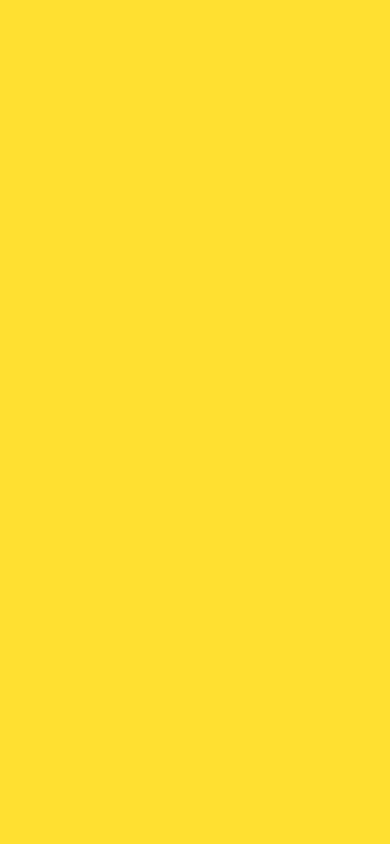
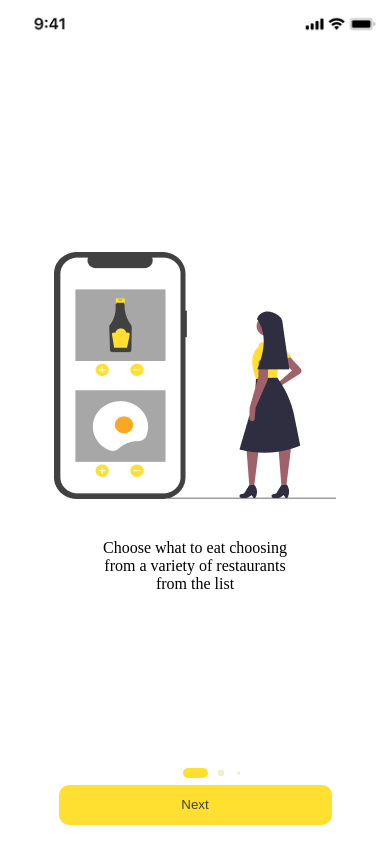
Before and after one commit to sebastianbarrerah/Food-Delivery-App, a React (Vite) app: page /slider in a window 390 px wide. Before the commit this address had no page. Built offline with nearby package versions, Linux system fonts and the light colour scheme.

Commit message:
Agregando nueva slider

```diff
--- a/src/components/routes/Router.jsx
+++ b/src/components/routes/Router.jsx
@@ -1,11 +1,13 @@
 import { BrowserRouter, Route, Routes } from "react-router-dom";
 import Start from "../start/Start";
+import Slider from "../slider/Slider";
 
 const Router = () => {
     return(
         <BrowserRouter>
             <Routes>
                 <Route path="/" element={<Start/>}/>
+                <Route path="/slider" element={<Slider/>}/>
             </Routes>
         </BrowserRouter>
     )
--- /dev/null
+++ b/src/components/slider/Slider.jsx
@@ -0,0 +1,63 @@
+import './slider.scss'
+import React from 'react'
+import barraCelular from "../../assets/imagenes/barraCelular.png"
+import mujerCelular from "../../assets/imagenes/mujerCelular.png"
+import hombreCelular from "../../assets/imagenes/hombreCelular.png"
+import mujerCelular2 from "../../assets/imagenes/mujer2Celular.png"
+
+import { Swiper, SwiperSlide } from 'swiper/react';
+import 'swiper/css';
+import 'swiper/css/pagination';
+import { Pagination } from 'swiper/modules';
+
+const Slider = () => {
+
+    return (
+
+        <Swiper
+
+            pagination={{
+                dynamicBullets: true,
+            }}
+            modules={[Pagination]}
+            className="mySwiper">
+
+            <SwiperSlide>
+                <section className='slider__container'>
+                    <img src={barraCelular} alt="barra celular" className='barra__celular1' />
+                    <div className='slider__principal'>
+                        <img src={mujerCelular} alt="Mujer con celular" />
+                        <span className='descripcionSection'>Choose what to eat choosing from a variety of restaurants from the list</span>
+                    </div>
+                    <button className='btn__next' >Next</button>
+                </section>
+
+            </SwiperSlide>
+
+            <SwiperSlide>
+            <section className='slider__container'>
+                    <img src={barraCelular} alt="barra celular" className='barra__celular1' />
+                    <div className='slider__principal'>
+                        <img src={hombreCelular} alt="Mujer con celular" />
+                        <span className='descripcionSection'>Choose where you want to deliver by indicating on the map</span>
+                    </div>
+                    <button className='btn__next'>Next</button>
+            </section>
+            </SwiperSlide>
+
+            <SwiperSlide>
+            <section className='slider__container'>
+                    <img src={barraCelular} alt="barra celular" className='barra__celular1' />
+                    <div className='slider__principal'>
+                        <img src={mujerCelular2} alt="Mujer con celular" />
+                        <span className='descripcionSection'>We will deliver as soon as possible</span>
+                    </div>
+                    <button className='btn__next'>Next</button>
+            </section>
+            </SwiperSlide>
+
+        </Swiper>
+    );
+}
+
+export default Slider
--- /dev/null
+++ b/src/components/slider/slider.scss
@@ -0,0 +1,148 @@
+@import "../../assets/estilos/variables.scss";
+@import "../../assets/estilos/reset.scss";
+
+@media (max-width: 600px) {
+    .mySwiper {
+
+        .swiper-pagination-bullet {
+            width: 10px;
+            /* Ancho de cada bolita */
+            height: 10px;
+            /* Altura de cada bolita */
+            background-color: #afaf01;
+            /* Color de fondo de las bolitas */
+            border-radius: 15px;
+            /* Para dar forma circular a las bolitas */
+            margin: 0 5px;
+            /* Espaciado entre las bolitas */
+            color: $amarillo;
+            position: fixed;
+
+
+        }
+
+        .swiper-pagination {
+            margin-bottom: 15%;
+        }
+
+        .swiper-pagination-bullet-active {
+            background-color: $amarillo;
+            color: $amarillo;
+            width: 25px;
+        }
+
+
+        .slider__container {
+            height: 100vh;
+            display: flex;
+            flex-direction: column;
+            text-align: center;
+            align-items: center;
+            flex-wrap: wrap;
+            justify-content: space-evenly;
+
+            .barra__celular1 {
+                width: 100%;
+                position: fixed;
+                top: 0;
+            }
+
+            .slider__principal {
+                display: flex;
+                flex-direction: column;
+                align-items: center;
+
+                .descripcionSection {
+                    margin-top: 40px;
+                    width: 55%;
+                }
+            }
+
+            .btn__next {
+                width: 70%;
+                color: $oscuro;
+                background-color: $amarillo;
+                height: 40px;
+                border-radius: 10px;
+                border: none;
+                position: fixed;
+                bottom: 0;
+                margin-bottom: 5%;
+            }
+        }
+    }
+}
+
+@media (min-width: 601px) and (max-width: 1024px) {
+
+    .mySwiper {
+
+        .swiper-pagination-bullet {
+            width: 10px;
+            /* Ancho de cada bolita */
+            height: 10px;
+            /* Altura de cada bolita */
+            background-color: #afaf01;
+            /* Color de fondo de las bolitas */
+            border-radius: 15px;
+            /* Para dar forma circular a las bolitas */
+            margin: 0 5px;
+            /* Espaciado entre las bolitas */
+            color: $amarillo;
+            position: fixed;
+
+
+        }
+
+        .swiper-pagination {
+            margin-bottom: 15%;
+        }
+
+        .swiper-pagination-bullet-active {
+            background-color: $amarillo;
+            color: $amarillo;
+            width: 25px;
+        }
+
+
+        .slider__container {
+            height: 100vh;
+            display: flex;
+            flex-direction: column;
+            text-align: center;
+            align-items: center;
+            flex-wrap: wrap;
+            justify-content: space-evenly;
+
+            .barra__celular1 {
+                width: 100%;
+                position: fixed;
+                top: 0;
+            }
+
+            .slider__principal {
+                display: flex;
+                flex-direction: column;
+                align-items: center;
+
+                .descripcionSection {
+                    margin-top: 40px;
+                    width: 55%;
+                }
+            }
+
+            .btn__next {
+                width: 70%;
+                color: $oscuro;
+                background-color: $amarillo;
+                height: 40px;
+                border-radius: 10px;
+                border: none;
+                position: fixed;
+                bottom: 0;
+                margin-bottom: 5%;
+            }
+        }
+    }
+
+}
--- a/src/components/start/Start.jsx
+++ b/src/components/start/Start.jsx
@@ -2,13 +2,23 @@ import React from 'react'
 import "./start.scss"
 import barraCelular1 from "../../assets/imagenes/barraCelular.png"
 import logo from "../../assets/imagenes/Logo.png"
+import { useNavigate } from 'react-router-dom'
 
 const Start = () => {
+
+  const navigate = useNavigate()
+
+
+  const handleClickEntrar = () => {
+    navigate('/slider')
+  }
+
   return (
-    <>
-        <img src={barraCelular1} alt="barra celular" className='barra__celular'/>
-        <img src={logo} alt="barra celular" className='logo__principal'/>
-    </>
+    <section className='inicio__logo'>
+      <img src={barraCelular1} alt="barra celular" className='barra__celular'/>
+      <img src={logo} alt="barra celular" className='logo__principal' onClick={handleClickEntrar}/>
+    </section>
+
   )
 }
 
--- a/src/components/start/start.scss
+++ b/src/components/start/start.scss
@@ -2,8 +2,9 @@
 @import "../../assets/estilos/reset.scss";
 
 @media (max-width: 600px) {
-    body{
+    .inicio__logo{
         background-color: $amarillo;
+        height: 100vh;
         .barra__celular{
             width: 100%;
         }
@@ -13,4 +14,5 @@
             top: 20rem;
         }
     }
+
 }
```
Also changed, not shown: src/components/login/Login.jsx (added, +9 -0 lines), src/components/login/login.scss (added).
